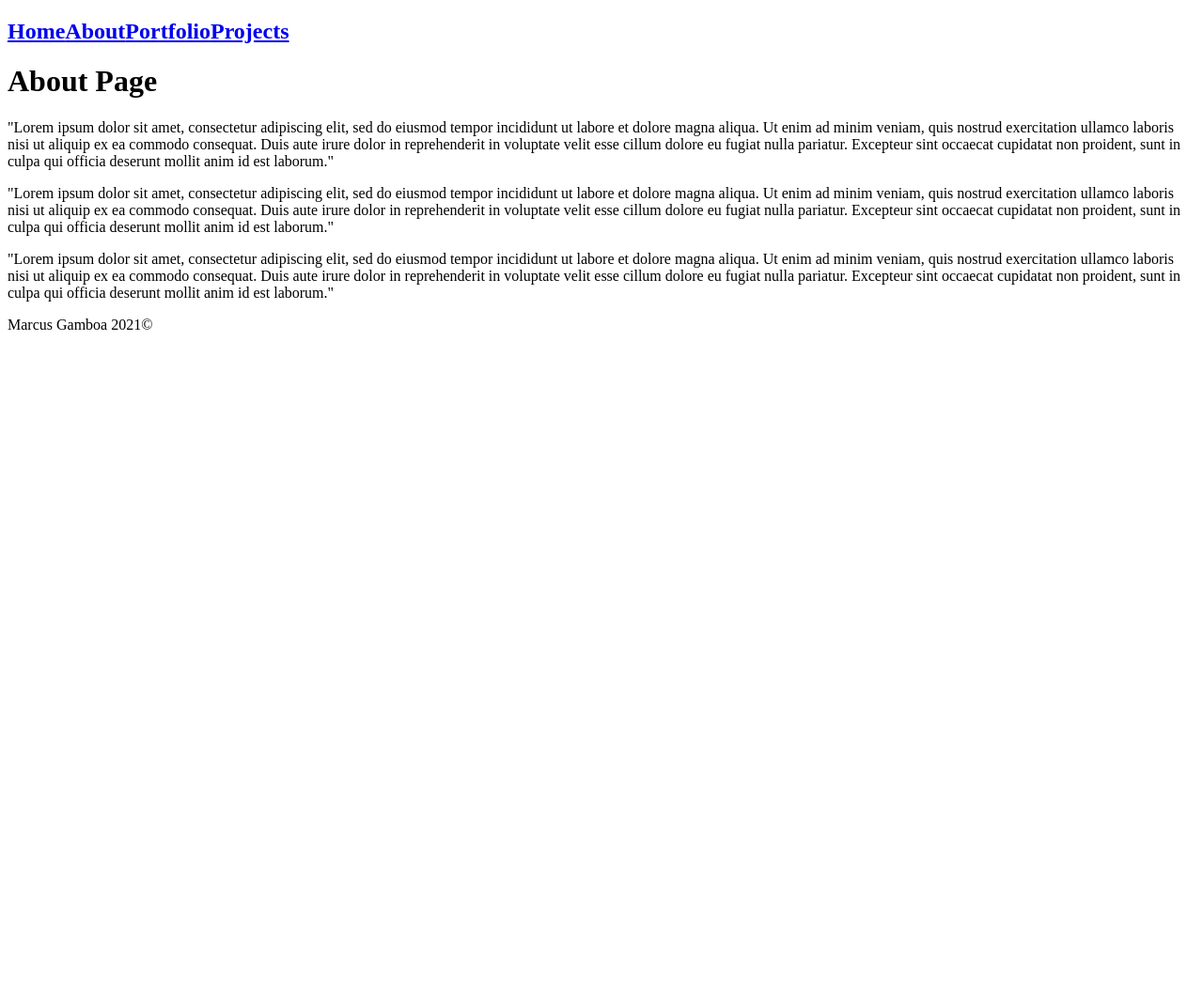
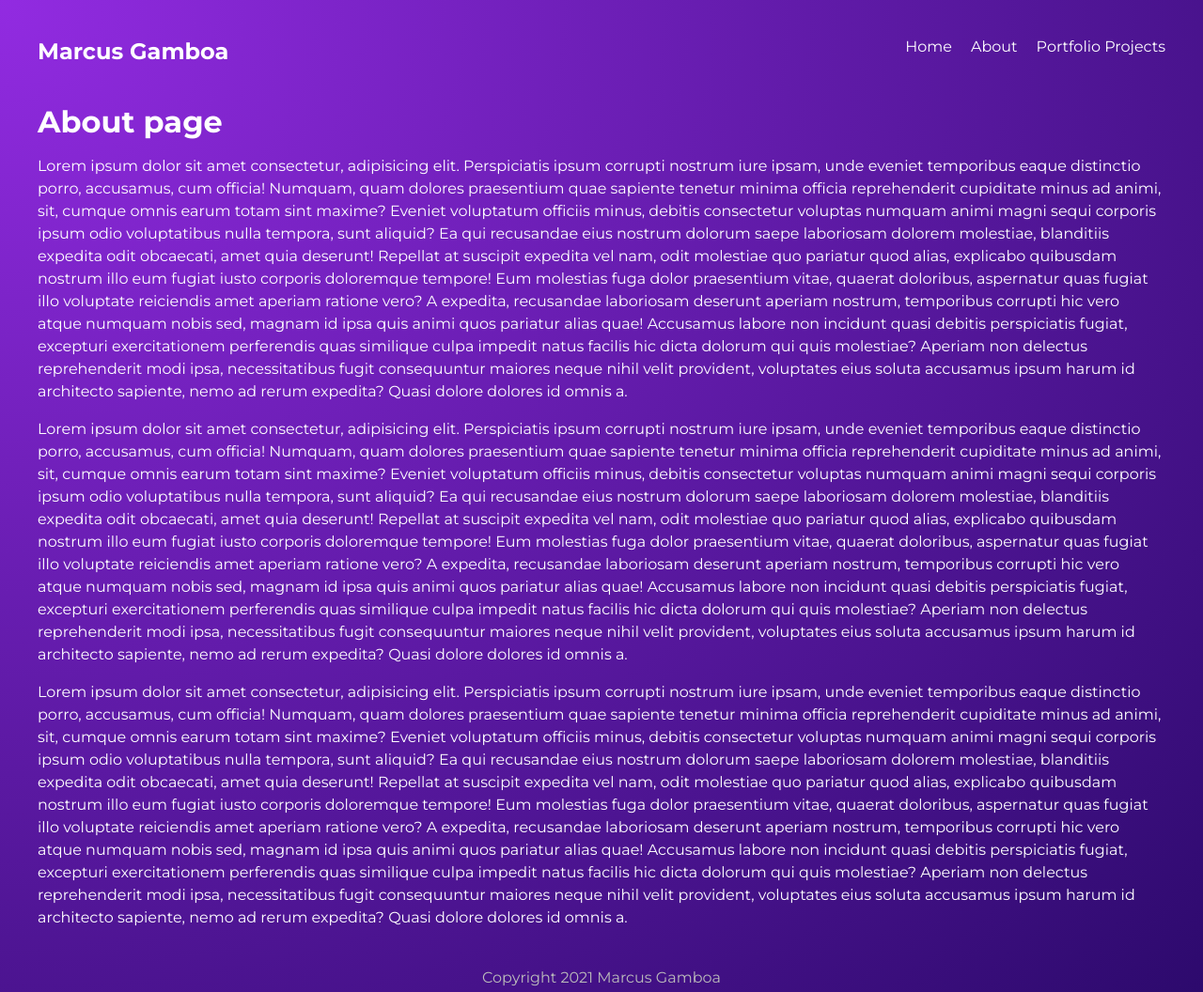
Before and after one commit to mhgamboa/gatsby-practice, a Gatsby site: page /about in a window 1280 px wide. Shown: the top 1056 px of the page at 94% size. Before the commit the page ends 800 px from the top, so only its background shows below. Built offline with nearby package versions, Linux system fonts and the light colour scheme; Gatsby itself is replaced by a stand-in of ours.

Commit message:
Learn about Styling in Gatsby. Learn about Modules

```diff
--- a/src/components/Layout.js
+++ b/src/components/Layout.js
@@ -1,15 +1,16 @@
 import React from "react"
 import Navbar from "./Navbar"
+import "../styles/global.css"
 
 export default function Layout({ children }) {
   const currentYear = new Date().getFullYear()
 
   return (
-    <div>
+    <div className="layout">
       <Navbar />
       <div className="content">{children}</div>
       <footer>
-        <p>Marcus Gamboa {currentYear}©</p>
+        <p>Copyright {currentYear} Marcus Gamboa</p>
       </footer>
     </div>
   )
--- a/src/components/Navbar.js
+++ b/src/components/Navbar.js
@@ -1,17 +1,15 @@
+import React from "react"
 import { Link } from "gatsby"
-import React from "react"
 
 export default function Navbar() {
   return (
     <nav>
-      <h1>
-        <div className="links">
-          <Link to="/">Home</Link>
-          <Link to="/about">About</Link>
-          <Link to="/portfolio">Portfolio</Link>
-          <Link to="/projects">Projects</Link>
-        </div>
-      </h1>
+      <h1>Marcus Gamboa</h1>
+      <div className="links">
+        <Link to="/">Home</Link>
+        <Link to="/about">About</Link>
+        <Link to="/projects">Portfolio Projects</Link>
+      </div>
     </nav>
   )
 }
--- a/src/pages/about.js
+++ b/src/pages/about.js
@@ -1,39 +1,89 @@
 import React from "react"
 import Layout from "../components/Layout"
 
-export default function about() {
+const About = () => {
   return (
     <Layout>
       <div>
-        <h1>About Page</h1>
+        <h1>About page</h1>
         <p>
-          "Lorem ipsum dolor sit amet, consectetur adipiscing elit, sed do
-          eiusmod tempor incididunt ut labore et dolore magna aliqua. Ut enim ad
-          minim veniam, quis nostrud exercitation ullamco laboris nisi ut
-          aliquip ex ea commodo consequat. Duis aute irure dolor in
-          reprehenderit in voluptate velit esse cillum dolore eu fugiat nulla
-          pariatur. Excepteur sint occaecat cupidatat non proident, sunt in
-          culpa qui officia deserunt mollit anim id est laborum."
+          Lorem ipsum dolor sit amet consectetur, adipisicing elit. Perspiciatis
+          ipsum corrupti nostrum iure ipsam, unde eveniet temporibus eaque
+          distinctio porro, accusamus, cum officia! Numquam, quam dolores
+          praesentium quae sapiente tenetur minima officia reprehenderit
+          cupiditate minus ad animi, sit, cumque omnis earum totam sint maxime?
+          Eveniet voluptatum officiis minus, debitis consectetur voluptas
+          numquam animi magni sequi corporis ipsum odio voluptatibus nulla
+          tempora, sunt aliquid? Ea qui recusandae eius nostrum dolorum saepe
+          laboriosam dolorem molestiae, blanditiis expedita odit obcaecati, amet
+          quia deserunt! Repellat at suscipit expedita vel nam, odit molestiae
+          quo pariatur quod alias, explicabo quibusdam nostrum illo eum fugiat
+          iusto corporis doloremque tempore! Eum molestias fuga dolor
+          praesentium vitae, quaerat doloribus, aspernatur quas fugiat illo
+          voluptate reiciendis amet aperiam ratione vero? A expedita, recusandae
+          laboriosam deserunt aperiam nostrum, temporibus corrupti hic vero
+          atque numquam nobis sed, magnam id ipsa quis animi quos pariatur alias
+          quae! Accusamus labore non incidunt quasi debitis perspiciatis fugiat,
+          excepturi exercitationem perferendis quas similique culpa impedit
+          natus facilis hic dicta dolorum qui quis molestiae? Aperiam non
+          delectus reprehenderit modi ipsa, necessitatibus fugit consequuntur
+          maiores neque nihil velit provident, voluptates eius soluta accusamus
+          ipsum harum id architecto sapiente, nemo ad rerum expedita? Quasi
+          dolore dolores id omnis a.
         </p>
         <p>
-          "Lorem ipsum dolor sit amet, consectetur adipiscing elit, sed do
-          eiusmod tempor incididunt ut labore et dolore magna aliqua. Ut enim ad
-          minim veniam, quis nostrud exercitation ullamco laboris nisi ut
-          aliquip ex ea commodo consequat. Duis aute irure dolor in
-          reprehenderit in voluptate velit esse cillum dolore eu fugiat nulla
-          pariatur. Excepteur sint occaecat cupidatat non proident, sunt in
-          culpa qui officia deserunt mollit anim id est laborum."
+          Lorem ipsum dolor sit amet consectetur, adipisicing elit. Perspiciatis
+          ipsum corrupti nostrum iure ipsam, unde eveniet temporibus eaque
+          distinctio porro, accusamus, cum officia! Numquam, quam dolores
+          praesentium quae sapiente tenetur minima officia reprehenderit
+          cupiditate minus ad animi, sit, cumque omnis earum totam sint maxime?
+          Eveniet voluptatum officiis minus, debitis consectetur voluptas
+          numquam animi magni sequi corporis ipsum odio voluptatibus nulla
+          tempora, sunt aliquid? Ea qui recusandae eius nostrum dolorum saepe
+          laboriosam dolorem molestiae, blanditiis expedita odit obcaecati, amet
+          quia deserunt! Repellat at suscipit expedita vel nam, odit molestiae
+          quo pariatur quod alias, explicabo quibusdam nostrum illo eum fugiat
+          iusto corporis doloremque tempore! Eum molestias fuga dolor
+          praesentium vitae, quaerat doloribus, aspernatur quas fugiat illo
+          voluptate reiciendis amet aperiam ratione vero? A expedita, recusandae
+          laboriosam deserunt aperiam nostrum, temporibus corrupti hic vero
+          atque numquam nobis sed, magnam id ipsa quis animi quos pariatur alias
+          quae! Accusamus labore non incidunt quasi debitis perspiciatis fugiat,
+          excepturi exercitationem perferendis quas similique culpa impedit
+          natus facilis hic dicta dolorum qui quis molestiae? Aperiam non
+          delectus reprehenderit modi ipsa, necessitatibus fugit consequuntur
+          maiores neque nihil velit provident, voluptates eius soluta accusamus
+          ipsum harum id architecto sapiente, nemo ad rerum expedita? Quasi
+          dolore dolores id omnis a.
         </p>
         <p>
-          "Lorem ipsum dolor sit amet, consectetur adipiscing elit, sed do
-          eiusmod tempor incididunt ut labore et dolore magna aliqua. Ut enim ad
-          minim veniam, quis nostrud exercitation ullamco laboris nisi ut
-          aliquip ex ea commodo consequat. Duis aute irure dolor in
-          reprehenderit in voluptate velit esse cillum dolore eu fugiat nulla
-          pariatur. Excepteur sint occaecat cupidatat non proident, sunt in
-          culpa qui officia deserunt mollit anim id est laborum."
+          Lorem ipsum dolor sit amet consectetur, adipisicing elit. Perspiciatis
+          ipsum corrupti nostrum iure ipsam, unde eveniet temporibus eaque
+          distinctio porro, accusamus, cum officia! Numquam, quam dolores
+          praesentium quae sapiente tenetur minima officia reprehenderit
+          cupiditate minus ad animi, sit, cumque omnis earum totam sint maxime?
+          Eveniet voluptatum officiis minus, debitis consectetur voluptas
+          numquam animi magni sequi corporis ipsum odio voluptatibus nulla
+          tempora, sunt aliquid? Ea qui recusandae eius nostrum dolorum saepe
+          laboriosam dolorem molestiae, blanditiis expedita odit obcaecati, amet
+          quia deserunt! Repellat at suscipit expedita vel nam, odit molestiae
+          quo pariatur quod alias, explicabo quibusdam nostrum illo eum fugiat
+          iusto corporis doloremque tempore! Eum molestias fuga dolor
+          praesentium vitae, quaerat doloribus, aspernatur quas fugiat illo
+          voluptate reiciendis amet aperiam ratione vero? A expedita, recusandae
+          laboriosam deserunt aperiam nostrum, temporibus corrupti hic vero
+          atque numquam nobis sed, magnam id ipsa quis animi quos pariatur alias
+          quae! Accusamus labore non incidunt quasi debitis perspiciatis fugiat,
+          excepturi exercitationem perferendis quas similique culpa impedit
+          natus facilis hic dicta dolorum qui quis molestiae? Aperiam non
+          delectus reprehenderit modi ipsa, necessitatibus fugit consequuntur
+          maiores neque nihil velit provident, voluptates eius soluta accusamus
+          ipsum harum id architecto sapiente, nemo ad rerum expedita? Quasi
+          dolore dolores id omnis a.
         </p>
       </div>
     </Layout>
   )
 }
+
+export default About
--- a/src/pages/projects/index.js
+++ b/src/pages/projects/index.js
@@ -1,10 +1,11 @@
 import React from "react"
 import Layout from "../../components/Layout"
+import { portfolio } from "../../styles/projects.module.css"
 
 export default function Projects() {
   return (
     <Layout>
-      <div>
+      <div className={portfolio}>
         <h2>Portfolio</h2>
         <h3>Projects & Websites I've Created</h3>
       </div>
--- /dev/null
+++ b/src/styles/global.css
@@ -0,0 +1,55 @@
+@import url("https://fonts.googleapis.com/css2?family=Montserrat:wght@300;400;500;700&display=swap");
+
+* {
+  margin: 0;
+  padding: 0;
+  text-decoration: none;
+  font-family: "Montserrat";
+  color: white;
+}
+html,
+body {
+  min-height: 100%;
+}
+body {
+  background: radial-gradient(
+    at top left,
+    rgba(146, 43, 225, 1) 0%,
+    rgba(43, 9, 107, 1) 100%
+  );
+  background-repeat: no-repeat;
+}
+p {
+  margin: 16px auto;
+  line-height: 1.5em;
+}
+
+/* layout & nav */
+.layout {
+  max-width: 1200px;
+  margin: 0 auto;
+}
+nav {
+  display: grid;
+  grid-template-columns: 1fr 1fr;
+  margin: 40px auto;
+}
+nav .links {
+  display: inline-block;
+  text-align: right;
+}
+nav a {
+  display: inline-block;
+  margin-left: 20px;
+  font-weight: 400;
+  padding-bottom: 8px;
+  border-bottom: 3px solid transparent;
+}
+nav a:hover {
+  border-color: white;
+}
+footer p {
+  text-align: center;
+  color: #bbb;
+  margin: 40px auto;
+}
```
Also changed, not shown: src/pages/404.js (+10 -5 lines), src/pages/index.js (+11 -4 lines), src/styles/home.module.css (added, +22 -0 lines), src/styles/projects.module.css (added, +11 -0 lines), README.md.
